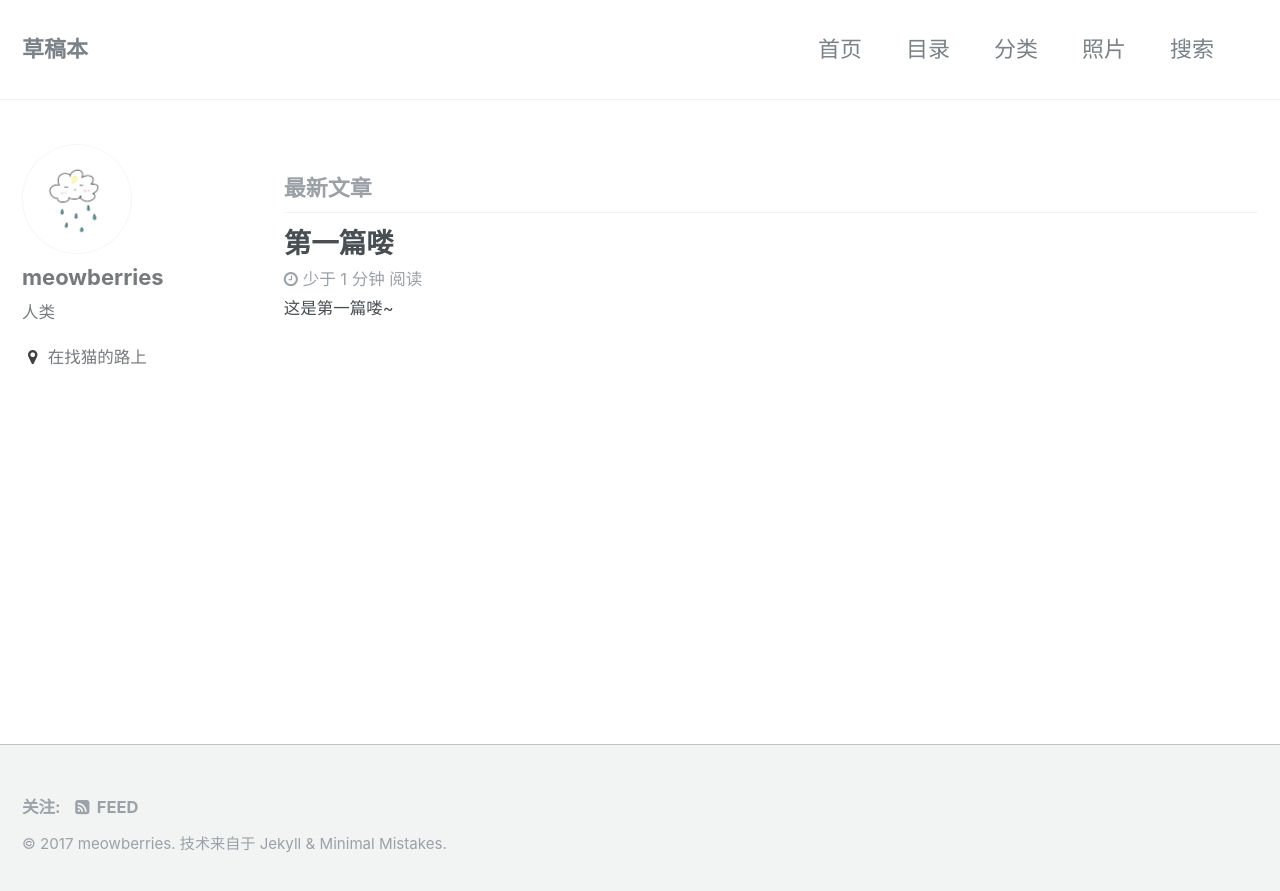
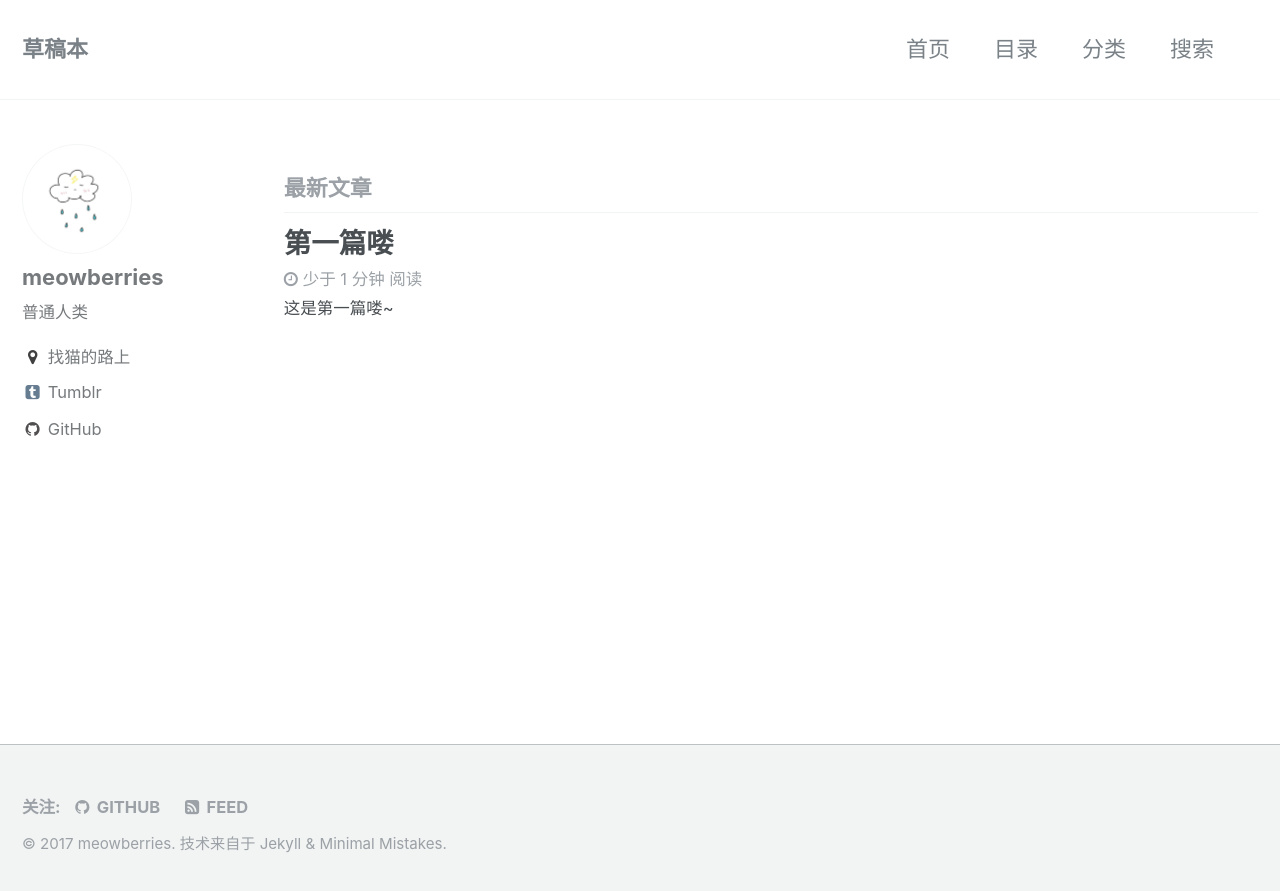
Before and after one commit to meowberries/meowberries.github.io, a Jekyll site: the page built from index.html, in a window 1280 px wide. Shown: the top 891 px of the page. Built offline with Jekyll 4.4.1, drawn with Linux system fonts in a browser that asks for light colours; the list of posts is cut into pages by our own code.

Commit message:
delete photo part

```diff
--- a/_config.yml
+++ b/_config.yml
@@ -80,8 +80,8 @@ analytics:
 author:
   name             : "meowberries"
   avatar           : /assets/images/bio-photo.JPG # path of avatar image, e.g. "/assets/images/bio-photo.jpg"
-  bio              : "人类"
-  location         : "在找猫的路上"
+  bio              : "普通人类"
+  location         : "找猫的路上"
   email            :
   uri              :
   bitbucket        :
@@ -90,7 +90,7 @@ author:
   flickr           :
   facebook         :
   foursquare       :
-  github           :
+  github           : “https://github.com/meowberries”
   google_plus      :
   keybase          :
   instagram        :
@@ -100,7 +100,7 @@ author:
   soundcloud       :
   stackoverflow    : # "123456/username" (the last part of your profile url, e.g. http://stackoverflow.com/users/123456/username)
   steam            :
-  tumblr           :
+  tumblr           : "rouroufulcat.tumblr.com"
   twitter          :
   vine             :
   weibo            :
--- a/_data/navigation.yml
+++ b/_data/navigation.yml
@@ -6,8 +6,6 @@ main:
     url: /year-archive/
   - title: "分类"
     url: /categories/
-  - title: "照片"
-    url: https://rouroufulcat.tumblr.com
   - title: "搜索"
     url: /search/
   # - title: "About"
```
